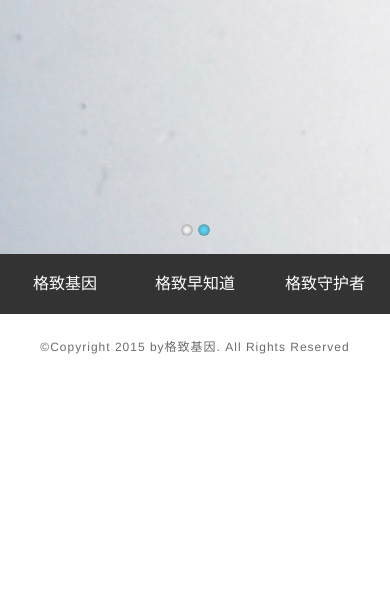
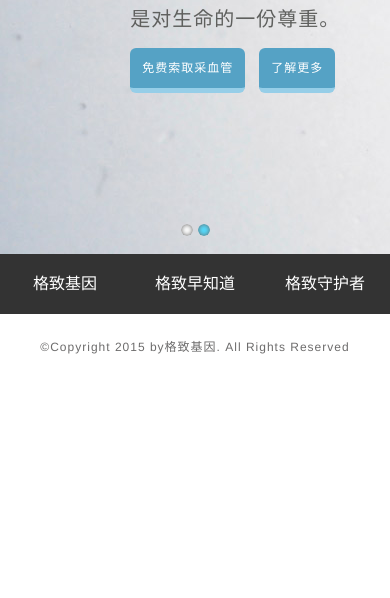
Before and after one commit to Yhgenomics/gz_landingpage, a plain HTML site: page index.html in a window 390 px wide. Shown: the part 246-844 px from the top of the page. Drawn offline with Linux system fonts and the light colour scheme.

Commit message:
djust the css

```diff
--- a/css/responsive.css
+++ b/css/responsive.css
@@ -459,6 +459,12 @@ footer .copyright {
 
 
 
+
+
+
+
+
+
 /* banner */
 .inmain {
 	height: auto;
@@ -468,14 +474,14 @@ footer .copyright {
 }
 .slides {
 	width: 100%;
-	height:400px;
+	height: 400px;
 	position: relative;
 	overflow: hidden;
 	z-index: 1
 }
 .slideInner {
-	height: 60%;
-	position: absolute;
+	height: 400px;
+	position: relative;
 	left: 0;
 	margin-left: 0;
 }
@@ -580,4 +586,10 @@ footer .copyright {
 }
 
 
+
+
+
+
+
+
 }
```
